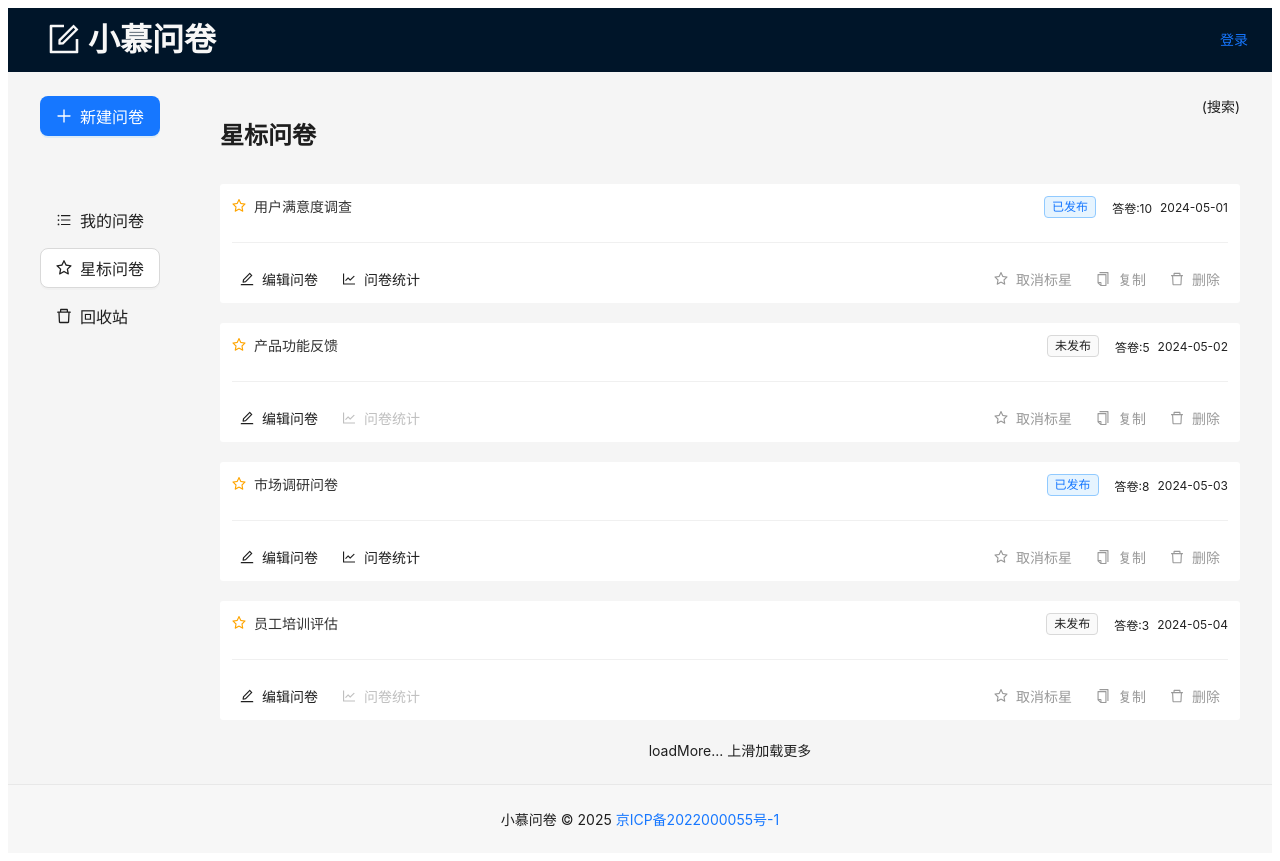
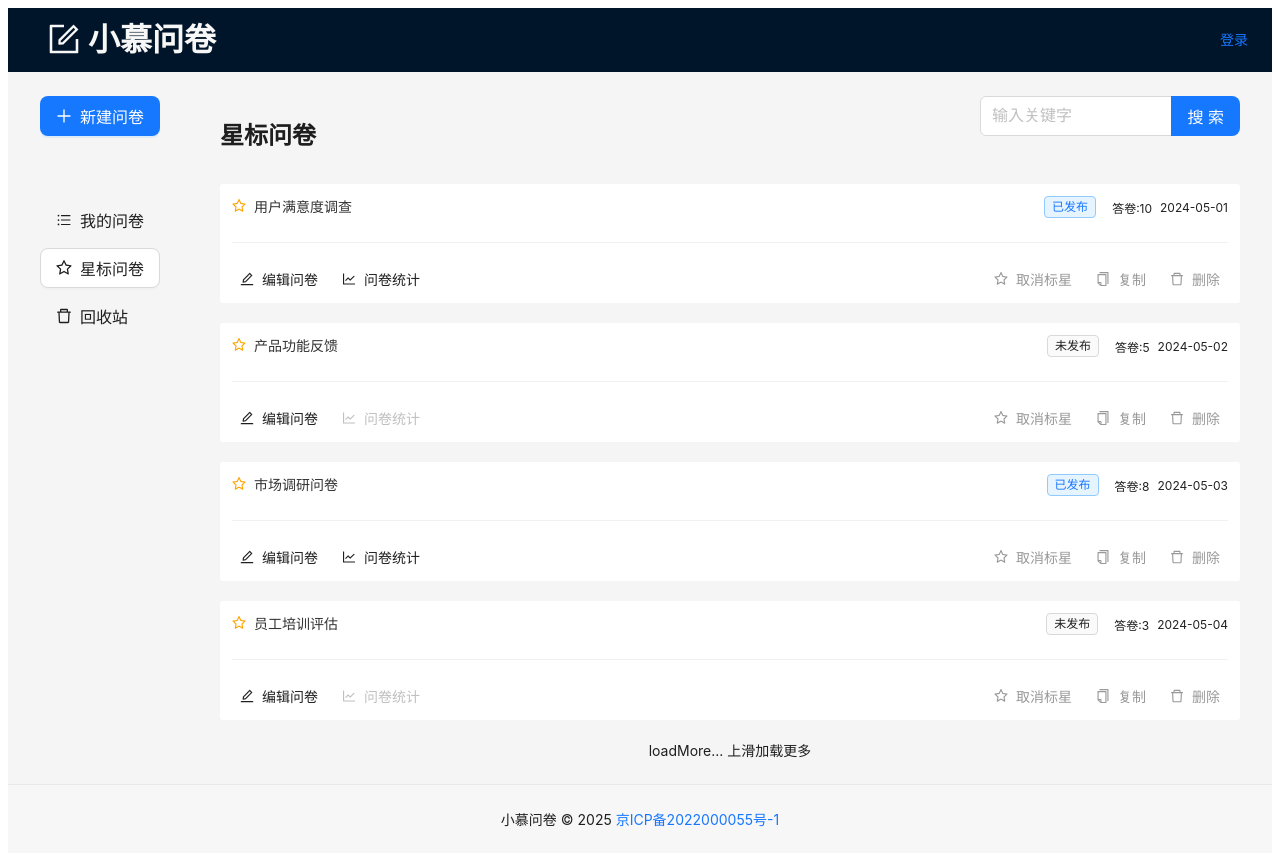
Before and after one commit to guolola/questionnaire-star---react, a React (Vite) app: page /manage/star in a window 1280 px wide. Built offline with nearby package versions, Linux system fonts and the light colour scheme.

Commit message:
1.修改部分样式

```diff
--- /dev/null
+++ b/src/components/ListSearch.tsx
@@ -0,0 +1,43 @@
+import { Input } from 'antd';
+import { use, useEffect, useState } from 'react';
+import { useLocation, useNavigate, useSearchParams } from 'react-router-dom';
+import { LIST_SEARCH_PARAM_KEY } from '../constant';
+
+const { Search } = Input;
+const ListSearch = () => {
+  const [value, setValue] = useState('');
+  const { pathname } = useLocation();
+  const nav = useNavigate();
+  function handleChange(e: React.ChangeEvent<HTMLInputElement>) {
+    setValue(e.target.value);
+  }
+
+  //获取url参数，并设置到input value
+  const [searchParams] = useSearchParams();
+  useEffect(() => {
+    const search = searchParams.get(LIST_SEARCH_PARAM_KEY);
+    if (search) {
+      setValue(search);
+    }
+  }, [searchParams]);
+  function handleSearch(value: string) {
+    nav({
+      pathname,
+      search: `?${LIST_SEARCH_PARAM_KEY}=${value}`,
+    });
+  }
+  return (
+    <Search
+      placeholder="输入关键字"
+      allowClear
+      size="large"
+      enterButton="搜索"
+      style={{ width: 260 }}
+      value={value}
+      onChange={handleChange}
+      onSearch={handleSearch}
+    />
+  );
+};
+
+export default ListSearch;
--- /dev/null
+++ b/src/constant/index.ts
@@ -0,0 +1 @@
+export const LIST_SEARCH_PARAM_KEY = 'keyword';
--- a/src/pages/Register.tsx
+++ b/src/pages/Register.tsx
@@ -1,9 +1,45 @@
-import React from 'react';
+import { Space, Typography, Form, Input, Button } from 'antd';
+import { UserAddOutlined } from '@ant-design/icons';
+import { Link } from 'react-router-dom';
+import { LOGIN_PATHNAME } from '../router';
+import styles from './styles/Register.module.scss';
 
+const { Title } = Typography;
 const Register = () => {
+  const onFinish = (values: any) => {
+    console.log('Success:', values);
+  };
+
   return (
-    <div>
-      <h1>Register</h1>
+    <div className={styles.container}>
+      <div>
+        <Space>
+          <Title level={2}>
+            <UserAddOutlined />
+          </Title>
+          <Title level={2}>注册新用户</Title>
+        </Space>
+      </div>
+      <Form labelCol={{ span: 6 }} wrapperCol={{ span: 16 }} onFinish={onFinish}>
+        <Form.Item label="用户名" name="username">
+          <Input />
+        </Form.Item>
+        <Form.Item label="昵称" name="nickname">
+          <Input />
+        </Form.Item>
+        <Form.Item label="密码" name="password">
+          <Input.Password />
+        </Form.Item>
+        <Form.Item label="确认密码" name="confirm">
+          <Input.Password />
+        </Form.Item>
+        <Form.Item wrapperCol={{ offset: 6, span: 16 }}>
+          <Button type="primary" htmlType="submit">
+            注册
+          </Button>
+          <Link to={LOGIN_PATHNAME}>已有账号,登录</Link>
+        </Form.Item>
+      </Form>
     </div>
   );
 };
--- a/src/pages/manage/List.tsx
+++ b/src/pages/manage/List.tsx
@@ -1,6 +1,7 @@
 import React, { useState } from 'react';
 import { Typography } from 'antd';
 import QuestionCard from '../../components/QuestionCard';
+import ListSearch from '../../components/ListSearch';
 import styles from './styles/common.module.scss';
 
 const { Title } = Typography;
@@ -67,7 +68,9 @@
         <div className={styles.left}>
           <Title level={3}>我的问卷</Title>
         </div>
-        <div className={styles.right}>(搜索)</div>
+        <div className={styles.right}>
+          <ListSearch />
+        </div>
       </div>
       <div className={styles.content}>
         {questionList.length > 0 &&
--- a/src/pages/manage/Star.tsx
+++ b/src/pages/manage/Star.tsx
@@ -2,6 +2,7 @@
 import { Empty, Typography } from 'antd';
 import QuestionCard from '../../components/QuestionCard';
 import styles from './styles/common.module.scss';
+import ListSearch from '../../components/ListSearch';
 
 const { Title } = Typography;
 
@@ -57,7 +58,9 @@
         <div className={styles.left}>
           <Title level={3}>星标问卷</Title>
         </div>
-        <div className={styles.right}>(搜索)</div>
+        <div className={styles.right}>
+          <ListSearch />
+        </div>
       </div>
       <div className={styles.content}>
         {questionList.length === 0 && <Empty description="暂无数据" />}
--- a/src/pages/manage/Trash.tsx
+++ b/src/pages/manage/Trash.tsx
@@ -2,6 +2,7 @@
 import { Empty, Typography, Table, Tag, Space, Button, Modal, message } from 'antd';
 import styles from './styles/common.module.scss';
 import { ExclamationCircleOutlined } from '@ant-design/icons';
+import ListSearch from '../../components/ListSearch';
 
 const { Title } = Typography;
 const { confirm } = Modal;
@@ -119,7 +120,9 @@
         <div className={styles.left}>
           <Title level={3}>回收站</Title>
         </div>
-        <div className={styles.right}>(搜索)</div>
+        <div className={styles.right}>
+          <ListSearch />
+        </div>
       </div>
       <div className={styles.content}>
         {questionList.length === 0 && <Empty description="暂无数据" />}
```
